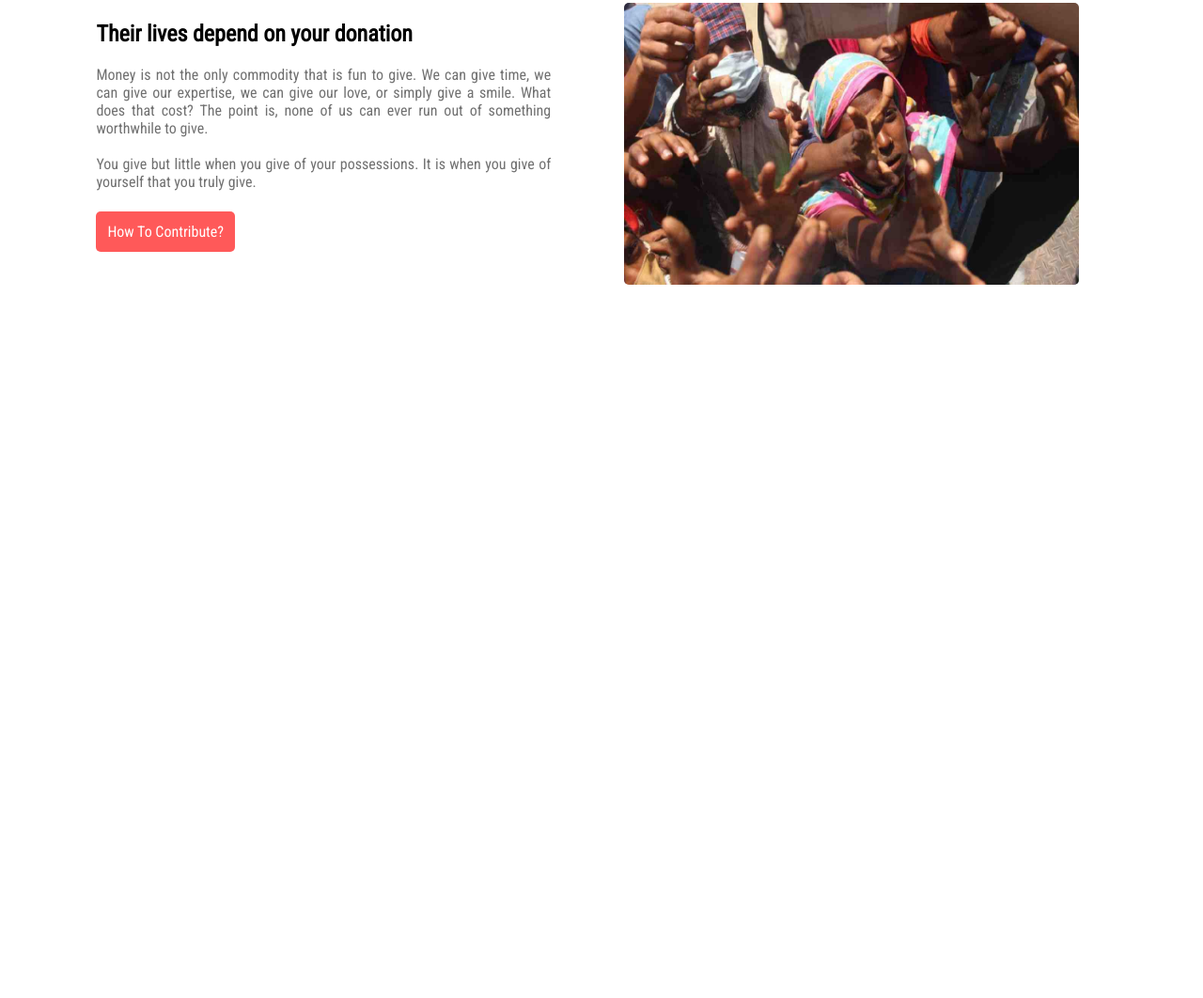
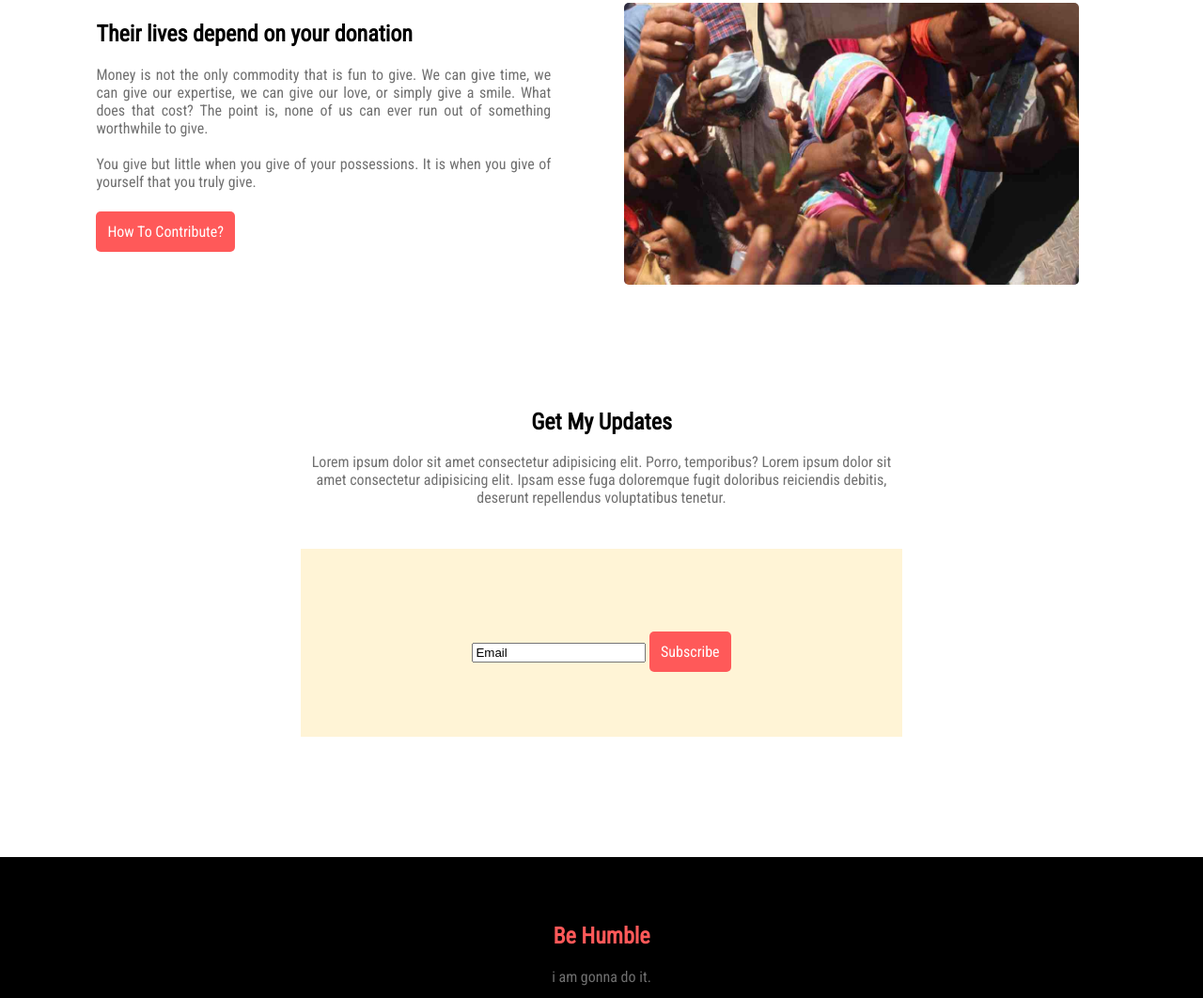
Before and after one commit to Asif2125/P_1-Donate-Now, a plain HTML site: page index.html in a window 1280 px wide. Shown: the part 1642-2704 px from the top of the page at 94% size. Before the commit the page ends 2077 px from the top, so only its background shows below. Drawn offline with Linux system fonts and the light colour scheme.

Commit message:
footer added success

```diff
--- a/index.html
+++ b/index.html
@@ -100,6 +100,27 @@
             <img src="images/contribution.jpg" alt="">
         </div>
     </section>
+
+    <section>
+        <div class="my-update">
+            <h1>Get My Updates</h1>
+            <p>Lorem ipsum dolor sit amet consectetur adipisicing elit. Porro, temporibus? Lorem ipsum dolor sit amet
+                consectetur adipisicing elit. Ipsam esse fuga doloremque fugit doloribus reiciendis debitis, deserunt
+                repellendus voluptatibus tenetur.</p>
+        </div>
+
+        <div class="query">
+            <form action="" class="email">
+                <input type="email" Value="Email">
+                <a href="">Subscribe</a>
+            </form>
+        </div>
+    </section>
+
 </body>
+<footer>
+    <h2>Be Humble</h2>
+    <p>i am gonna do it.</p>
+</footer>
 
 </html>
--- a/style.css
+++ b/style.css
@@ -141,3 +141,39 @@ a {
     margin-left: 5%;
     border-radius: 5px;
 }
+
+/* update part*/
+.my-update {
+    text-align: center;
+    width: 50%;
+    margin: auto;
+}
+
+.query {
+    width: 809px;
+    height: 200px;
+    background-color: #FFF4D6;
+    width: 50%;
+    margin: auto;
+
+}
+
+.email {
+    text-align: center;
+    padding-top: 100px;
+}
+
+/* footer part */
+footer {
+    text-align: center;
+    background-color: black;
+    color: whitesmoke;
+    height: 100px;
+    width: 100%;
+    padding-top: 50px;
+    margin-top: 10%;
+}
+
+footer h2 {
+    color: #FF5959;
+}
```
